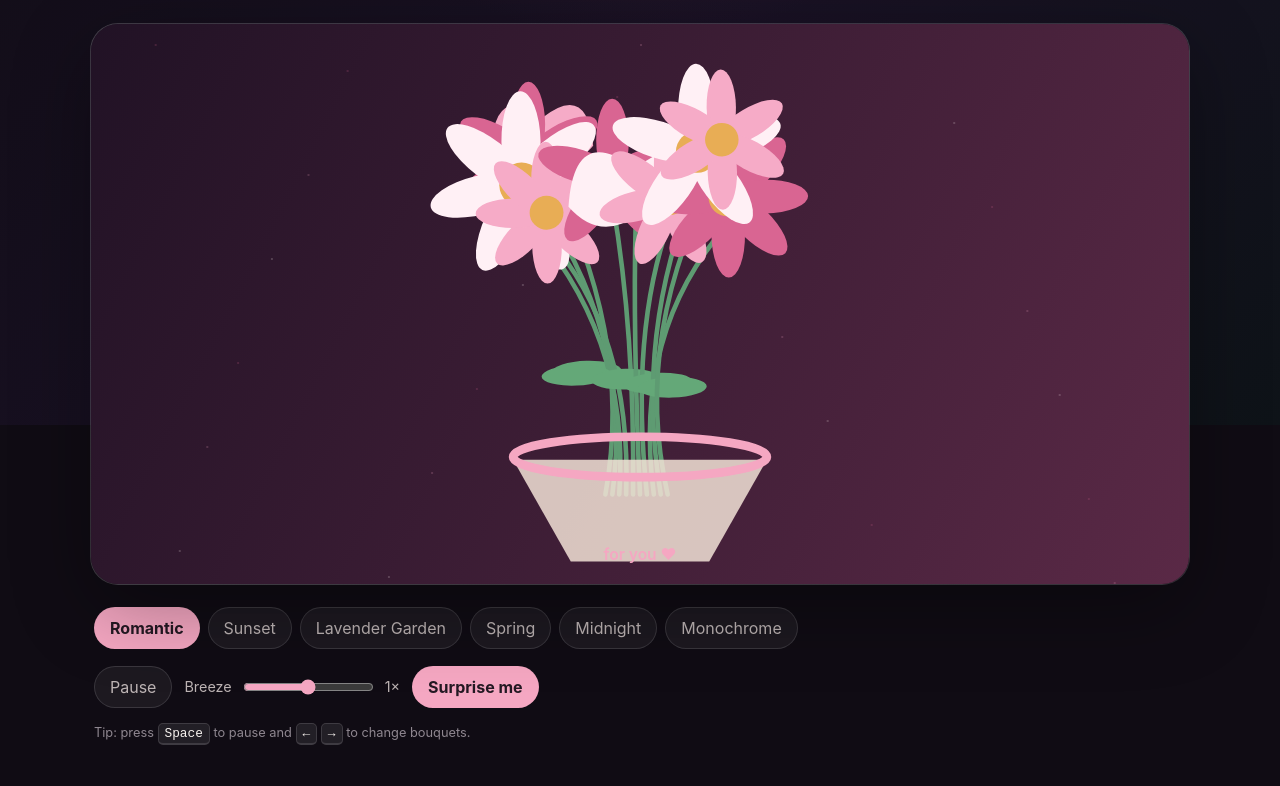
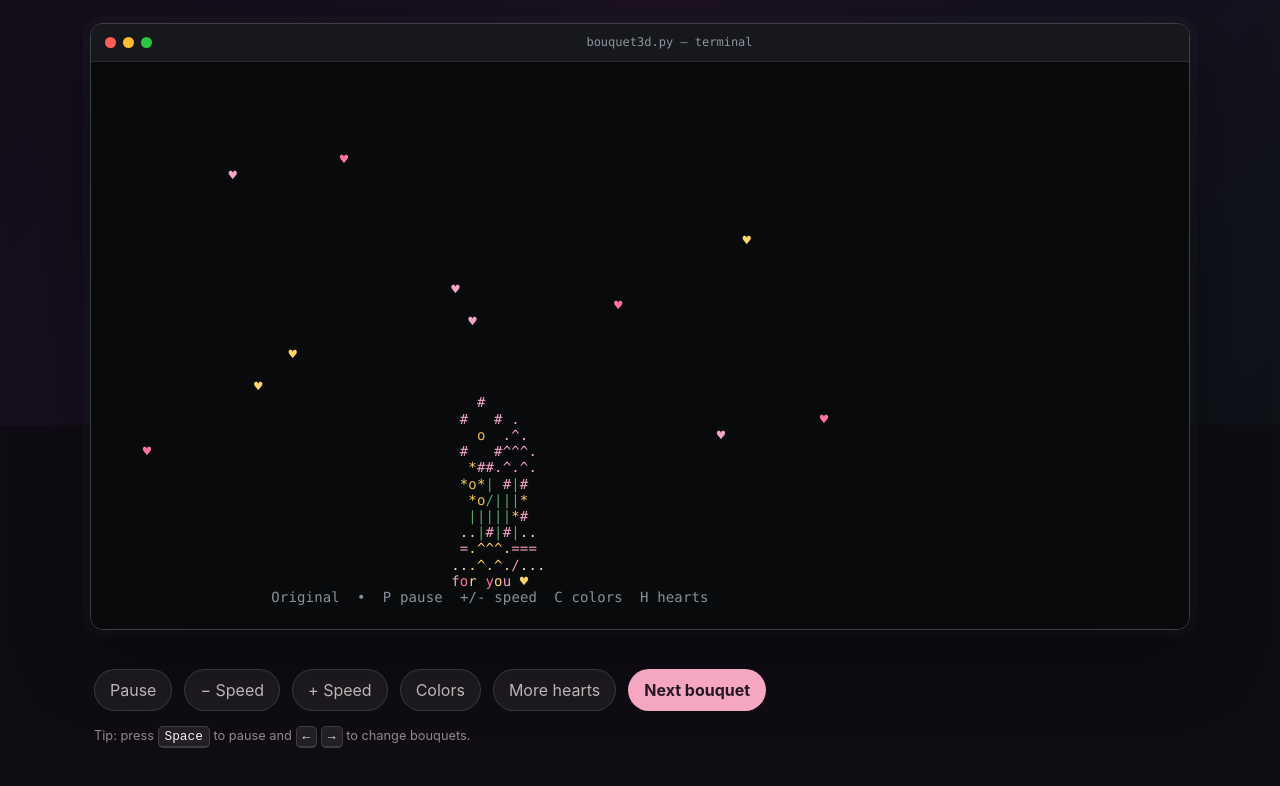
Before and after one commit to spencersmith810/Flower-Bouquet, a plain HTML site: page index.html in a window 1280 px wide. Shown: the part 375-1161 px from the top of the page. Drawn offline with Linux system fonts and the light colour scheme.

Commit message:
Match web bouquet to terminal animation

```diff
--- a/app.js
+++ b/app.js
@@ -1,198 +1,138 @@
-const canvas = document.querySelector('#bouquet');
-const ctx = canvas.getContext('2d');
-const themesEl = document.querySelector('#themes');
-const messageEl = document.querySelector('#message');
-const pauseEl = document.querySelector('#pause');
-const speedEl = document.querySelector('#speed');
-const speedValueEl = document.querySelector('#speed-value');
-const surpriseEl = document.querySelector('#surprise');
+const screen = document.querySelector('#screen');
+const messageInput = document.querySelector('#message');
+const pauseButton = document.querySelector('#pause');
+const slowerButton = document.querySelector('#slower');
+const fasterButton = document.querySelector('#faster');
+const colorsButton = document.querySelector('#colors');
+const heartsButton = document.querySelector('#hearts');
+const nextButton = document.querySelector('#surprise');
 
 const themes = [
-  { name: 'Romantic', bg: ['#211225', '#5a2946'], flowers: ['#f6abc7', '#d96592', '#fff0f5'], centers: '#e8ad55', accent: '#f5a7c2', count: 10 },
-  { name: 'Sunset', bg: ['#24131a', '#8b3e32'], flowers: ['#ff9b50', '#f7c65e', '#e85c54'], centers: '#542a2d', accent: '#ffb36a', count: 9 },
-  { name: 'Lavender Garden', bg: ['#171426', '#453665'], flowers: ['#c5a9ff', '#8f6edc', '#f7eaff'], centers: '#f4cf72', accent: '#c7b0ff', count: 12 },
-  { name: 'Spring', bg: ['#10201d', '#386b5a'], flowers: ['#fff6d6', '#ff9ec2', '#ffd264'], centers: '#d99134', accent: '#9fe2bb', count: 13 },
-  { name: 'Midnight', bg: ['#0d1023', '#242d63'], flowers: ['#8cb6ff', '#bd8bff', '#f2d8ff'], centers: '#78d5d1', accent: '#9caeff', count: 8 },
-  { name: 'Monochrome', bg: ['#17191c', '#4b5359'], flowers: ['#eef3f5', '#aab5bc', '#ffffff'], centers: '#7d8b94', accent: '#d3e1e8', count: 11 },
+  { name: 'Original', flowers: ['#f4a6c5', '#ff759f', '#ffd36d'], center: '#e6b85c', green: '#5da66e', paper: '#e8ded1', ribbon: '#f19aba' },
+  { name: 'Romantic', flowers: ['#f6abc7', '#d96592', '#fff0f5'], center: '#e8ad55', green: '#5e9b72', paper: '#f2e7de', ribbon: '#e985ad' },
+  { name: 'Sunset', flowers: ['#ff9b50', '#f7c65e', '#e85c54'], center: '#632f32', green: '#648a62', paper: '#e9d8c8', ribbon: '#e87550' },
+  { name: 'Lavender Garden', flowers: ['#c5a9ff', '#8f6edc', '#f7eaff'], center: '#f4cf72', green: '#669b78', paper: '#ddd8e9', ribbon: '#ad8eeb' },
+  { name: 'Spring', flowers: ['#fff6d6', '#ff9ec2', '#ffd264'], center: '#d99134', green: '#5ba472', paper: '#e4e6d7', ribbon: '#7dc99a' },
+  { name: 'Midnight', flowers: ['#8cb6ff', '#bd8bff', '#f2d8ff'], center: '#78d5d1', green: '#538b81', paper: '#c4c8dc', ribbon: '#8e9ef7' },
+  { name: 'Monochrome', flowers: ['#eef3f5', '#aab5bc', '#ffffff'], center: '#7d8b94', green: '#71877d', paper: '#d9dde0', ribbon: '#aebcc5' },
 ];
 
+const presets = [[10, 2], [9, 4], [8, 3], [12, 2], [14, 4], [7, 2], [11, 3]];
 let themeIndex = 0;
+let flowerCount = presets[0][0];
+let heartCount = 12;
+let speed = .6;
 let paused = false;
-let speed = 1;
-let start = performance.now();
-let last = start;
 let elapsed = 0;
-const flowers = [];
+let last = performance.now();
+let bloomStart = performance.now();
 
-function setTheme(index) {
-  themeIndex = (index + themes.length) % themes.length;
-  document.documentElement.style.setProperty('--accent', themes[themeIndex].accent);
-  themesEl.querySelectorAll('button').forEach((button, i) => button.classList.toggle('active', i === themeIndex));
+function setTheme(next) {
+  themeIndex = (next + themes.length) % themes.length;
+  flowerCount = presets[themeIndex][0];
+  bloomStart = performance.now();
 }
 
-themes.forEach((theme, index) => {
-  const button = document.createElement('button');
-  button.type = 'button';
-  button.textContent = theme.name;
-  button.addEventListener('click', () => setTheme(index));
-  themesEl.append(button);
-});
-setTheme(0);
+function fit() {
+  return screen.clientWidth < 620 ? 56 : Math.min(88, Math.max(64, Math.floor(screen.clientWidth / 8.4)));
+}
 
-function seededFlowers() {
-  flowers.length = 0;
-  const count = themes[themeIndex].count;
-  for (let i = 0; i < count; i += 1) {
-    const angle = -Math.PI * .92 + (i / Math.max(1, count - 1)) * Math.PI * .84;
-    const radius = .15 + (i % 4) * .045;
-    flowers.push({
-      x: Math.cos(angle) * radius,
-      y: .16 + Math.sin(angle) * radius * .62,
-      size: .09 + (i % 3) * .014,
-      phase: i * 1.71,
-      petals: 5 + (i % 4),
-      kind: i % 5 === 0 ? 'tulip' : 'round',
-    });
+function put(grid, x, y, char, color, z = 0) {
+  if (y < 0 || y >= grid.length || x < 0 || x >= grid[0].length) return;
+  if (z >= grid[y][x].z) grid[y][x] = { char, color, z };
+}
+
+function line(grid, x1, y1, x2, y2, char, color, z = 0) {
+  const steps = Math.max(Math.abs(x2 - x1), Math.abs(y2 - y1));
+  for (let i = 0; i <= steps; i += 1) {
+    const p = steps ? i / steps : 0;
+    put(grid, Math.round(x1 + (x2 - x1) * p), Math.round(y1 + (y2 - y1) * p), char, color, z);
   }
 }
 
-function resize() {
-  const dpr = Math.min(2, window.devicePixelRatio || 1);
-  const rect = canvas.getBoundingClientRect();
-  canvas.width = rect.width * dpr;
-  canvas.height = rect.height * dpr;
-  ctx.setTransform(dpr, 0, 0, dpr, 0, 0);
-}
-window.addEventListener('resize', resize);
-resize();
-
-function flower(x, y, size, petals, color, center, kind, sway) {
-  ctx.save();
-  ctx.translate(x, y);
-  ctx.rotate(sway * .35);
-  if (kind === 'tulip') {
-    ctx.beginPath();
-    ctx.moveTo(-size, size * .2);
-    ctx.quadraticCurveTo(-size * .9, -size * 1.05, 0, -size * .35);
-    ctx.quadraticCurveTo(size * .9, -size * 1.05, size, size * .2);
-    ctx.quadraticCurveTo(size * .55, size * .72, 0, size * .35);
-    ctx.quadraticCurveTo(-size * .55, size * .72, -size, size * .2);
-    ctx.fillStyle = color;
-    ctx.fill();
-  } else {
-    for (let i = 0; i < petals; i += 1) {
-      ctx.save();
-      ctx.rotate((Math.PI * 2 * i) / petals);
-      ctx.beginPath();
-      ctx.ellipse(0, -size * .62, size * .28, size * .72, 0, 0, Math.PI * 2);
-      ctx.fillStyle = color;
-      ctx.fill();
-      ctx.restore();
-    }
-    ctx.beginPath();
-    ctx.arc(0, 0, size * .32, 0, Math.PI * 2);
-    ctx.fillStyle = center;
-    ctx.fill();
+function drawFlower(grid, x, y, size, color, center, tulip, z) {
+  if (tulip) {
+    ['  .  ', ' .^. ', '.^^^.', '.^.^.'].forEach((row, dy) => [...row].forEach((char, dx) => {
+      if (char !== ' ') put(grid, x + dx - 2, y + dy - 1, char, color, z + 2);
+    }));
+    return;
   }
-  ctx.restore();
+  const petals = size > 3 ? [[0, -2], [-2, -1], [2, -1], [-2, 1], [2, 1], [0, 2]] : [[0, -1], [-1, 0], [1, 0], [0, 1]];
+  petals.forEach(([dx, dy]) => put(grid, x + dx, y + dy, size > 3 ? '#' : '*', color, z + 2));
+  put(grid, x, y, 'o', center, z + 3);
 }
 
-function draw(now) {
+function render(now) {
+  const cols = fit();
+  const rows = window.innerWidth < 620 ? 27 : 32;
   const theme = themes[themeIndex];
-  const width = canvas.clientWidth;
-  const height = canvas.clientHeight;
-  const dt = Math.min(.05, (now - last) / 1000);
+  const grid = Array.from({ length: rows }, () => Array.from({ length: cols }, () => ({ char: ' ', color: '', z: -Infinity })));
+  if (!paused) elapsed += Math.min(.05, (now - last) / 1000) * speed;
   last = now;
-  if (!paused) elapsed += dt * speed;
   const t = elapsed;
-  const scale = Math.min(width, height) * 1.03;
+  const bloom = Math.min(1, (now - bloomStart) / 1400);
+  const angle = t;
+  const cx = Math.floor(cols / 2);
+  const base = rows - 7;
+  const spread = Math.min(cols * .34, 27);
 
-  const gradient = ctx.createLinearGradient(0, 0, width, height);
-  gradient.addColorStop(0, theme.bg[0]);
-  gradient.addColorStop(1, theme.bg[1]);
-  ctx.fillStyle = gradient;
-  ctx.fillRect(0, 0, width, height);
+  for (let i = 0; i < flowerCount; i += 1) {
+    const ratio = flowerCount === 1 ? .5 : i / (flowerCount - 1);
+    const arc = (ratio - .5) * Math.PI * .92;
+    const radius = spread * (.55 + (i % 3) * .13);
+    const x3 = Math.sin(arc) * radius;
+    const z3 = Math.cos(arc) * radius;
+    const y3 = 7 - Math.sin(ratio * Math.PI) * 8 - (i % 3) * 1.2;
+    const xr = x3 * Math.cos(angle) - z3 * Math.sin(angle);
+    const depth = z3 * Math.cos(angle) + x3 * Math.sin(angle);
+    const sway = Math.sin(t * 1.3 + i * 1.7) * (1 + i / flowerCount);
+    const fx = Math.round(cx + (xr + sway) * bloom / 8);
+    const fy = Math.round(base - y3 * bloom * .62);
+    line(grid, cx + Math.round(Math.sin(t * .8) * 2), base + 1, fx, fy + 2, '|', theme.green, depth);
+    if (i % 2 === 0) put(grid, Math.round((cx + fx) / 2), Math.round((base + fy) / 2), '/', theme.green, depth + .1);
+    drawFlower(grid, fx, fy, i % 3 === 0 ? 4 : 3, theme.flowers[i % theme.flowers.length], theme.center, i % 5 === 0, depth + 2);
+  }
 
-  ctx.save();
-  ctx.globalAlpha = .18;
-  for (let i = 0; i < 26; i += 1) {
-    const x = (Math.sin(i * 72.3) * .5 + .5) * width;
-    const y = ((i * 47 + t * (7 + i % 4)) % (height + 30)) - 15;
-    ctx.fillStyle = theme.flowers[i % theme.flowers.length];
-    ctx.fillRect(x, y, 2, 2);
+  for (let y = base + 1; y < rows - 2; y += 1) {
+    const half = Math.round((y - base) * .42) + 3;
+    line(grid, cx - half, y, cx + half, y, y === base + 1 ? '_' : '.', theme.paper, -20);
   }
-  ctx.restore();
+  line(grid, cx - 4, base + 3, cx + 4, base + 3, '=', theme.ribbon, -19);
+  line(grid, cx - 2, base + 4, cx - 7, base + 8, '\\', theme.ribbon, -19);
+  line(grid, cx + 2, base + 4, cx + 7, base + 8, '/', theme.ribbon, -19);
 
-  const cx = width / 2;
-  const baseY = height * .84;
-  const wind = Math.sin(t * .85) * .035 + Math.sin(t * 1.9) * .012;
-  ctx.lineCap = 'round';
-  ctx.strokeStyle = '#5e9b72';
-  ctx.lineWidth = Math.max(2, scale * .008);
-  flowers.forEach((item, i) => {
-    const sway = wind * (1 + i * .035) + Math.sin(t * 1.4 + item.phase) * .012;
-    const fx = cx + item.x * scale + sway * scale;
-    const fy = height * .34 - item.y * scale + Math.sin(t * 1.3 + item.phase) * 2;
-    ctx.beginPath();
-    ctx.moveTo(cx + (i - flowers.length / 2) * scale * .012, baseY);
-    ctx.quadraticCurveTo(cx + sway * scale * .35, height * .55, fx, fy + item.size * scale * .45);
-    ctx.stroke();
-    if (i % 2 === 0) {
-      ctx.fillStyle = '#64a878';
-      ctx.beginPath();
-      ctx.ellipse(cx + sway * scale * .5 + item.x * scale * .55, height * .62 + i * 2, scale * .06, scale * .018, sway, 0, Math.PI * 2);
-      ctx.fill();
-    }
-  });
+  for (let i = 0; i < heartCount; i += 1) {
+    const phase = i * 2.31;
+    const hx = Math.floor(((i * 19 + Math.sin(t * .8 + phase) * 4) % (cols - 2)) + 1);
+    const hy = Math.floor(rows - 3 - ((t * (2 + (i % 3) * .4) + i * 3) % (rows - 7)));
+    put(grid, hx, hy, '♥', theme.flowers[(i + 1) % theme.flowers.length], -50);
+  }
 
-  // Paper wrap and ribbon.
-  ctx.fillStyle = 'rgba(242, 226, 214, .85)';
-  ctx.beginPath();
-  ctx.moveTo(cx - scale * .22, baseY - scale * .06);
-  ctx.lineTo(cx + scale * .22, baseY - scale * .06);
-  ctx.lineTo(cx + scale * .12, height * .96);
-  ctx.lineTo(cx - scale * .12, height * .96);
-  ctx.closePath();
-  ctx.fill();
-  ctx.strokeStyle = theme.accent;
-  ctx.lineWidth = scale * .015;
-  ctx.beginPath();
-  ctx.ellipse(cx, baseY - scale * .065, scale * .22, scale * .035, 0, 0, Math.PI * 2);
-  ctx.stroke();
+  const message = messageInput.value || 'for you ♥';
+  const messageStart = Math.max(0, Math.floor((cols - message.length) / 2));
+  [...message].forEach((char, i) => put(grid, messageStart + i, rows - 2, char, theme.flowers[(i + Math.floor(t * 5)) % theme.flowers.length], 100));
+  const hint = `${theme.name}  •  P pause  +/- speed  C colors  H hearts`;
+  [...hint].forEach((char, i) => put(grid, Math.min(cols - 1, Math.max(0, Math.floor((cols - hint.length) / 2) + i)), rows - 1, char, '#89909a', 100));
 
-  flowers.forEach((item, i) => {
-    const sway = wind * (1 + i * .035) + Math.sin(t * 1.4 + item.phase) * .012;
-    const fx = cx + item.x * scale + sway * scale;
-    const fy = height * .34 - item.y * scale + Math.sin(t * 1.3 + item.phase) * 2;
-    const breathe = 1 + Math.sin(t * 2 + item.phase) * .035;
-    flower(fx, fy, item.size * scale * breathe, item.petals, theme.flowers[i % theme.flowers.length], theme.centers, item.kind, sway);
-  });
-
-  ctx.fillStyle = theme.accent;
-  ctx.font = `600 ${Math.max(14, scale * .027)}px Inter, sans-serif`;
-  ctx.textAlign = 'center';
-  ctx.fillText(messageEl.value || 'for you ♥', cx, height - 24);
-  requestAnimationFrame(draw);
+  screen.innerHTML = grid.map(row => row.map(cell => cell.char === ' ' ? ' ' : `<span style="color:${cell.color}">${cell.char}</span>`).join('')).join('\n');
+  requestAnimationFrame(render);
 }
 
-pauseEl.addEventListener('click', () => {
-  paused = !paused;
-  pauseEl.textContent = paused ? 'Resume' : 'Pause';
-});
-speedEl.addEventListener('input', () => {
-  speed = Number(speedEl.value);
-  speedValueEl.textContent = `${speed}×`;
-});
-surpriseEl.addEventListener('click', () => setTheme(Math.floor(Math.random() * themes.length)));
+pauseButton.addEventListener('click', () => { paused = !paused; pauseButton.textContent = paused ? 'Resume' : 'Pause'; });
+slowerButton.addEventListener('click', () => { speed = Math.max(.1, speed - .1); });
+fasterButton.addEventListener('click', () => { speed = Math.min(2, speed + .1); });
+colorsButton.addEventListener('click', () => setTheme(themeIndex + 1));
+heartsButton.addEventListener('click', () => { heartCount = heartCount >= 30 ? 6 : heartCount + 3; });
+nextButton.addEventListener('click', () => setTheme(themeIndex + 1));
 document.addEventListener('keydown', (event) => {
   if (event.target.matches('input')) return;
-  if (event.code === 'Space') { event.preventDefault(); pauseEl.click(); }
-  if (event.key === 'ArrowRight') setTheme(themeIndex + 1);
+  if (event.key.toLowerCase() === 'p' || event.code === 'Space') { event.preventDefault(); pauseButton.click(); }
+  if (event.key === '+' || event.key === '=') fasterButton.click();
+  if (event.key === '-') slowerButton.click();
+  if (event.key.toLowerCase() === 'c') colorsButton.click();
+  if (event.key.toLowerCase() === 'h') heartsButton.click();
+  if (event.key === 'ArrowRight') nextButton.click();
   if (event.key === 'ArrowLeft') setTheme(themeIndex - 1);
 });
 
-// Rebuild the arrangement whenever the visitor changes the bouquet theme.
-const originalSetTheme = setTheme;
-setTheme = (index) => { originalSetTheme(index); seededFlowers(); };
-setTheme(0);
-requestAnimationFrame(draw);
+requestAnimationFrame(render);
--- a/index.html
+++ b/index.html
@@ -19,17 +19,20 @@
       </div>
     </section>
 
-    <section class="bouquet-card" aria-label="Animated flower bouquet">
-      <canvas id="bouquet" aria-label="An animated flower bouquet"></canvas>
-      <div class="card-glow"></div>
+    <section class="terminal-window" aria-label="Animated flower bouquet terminal">
+      <div class="terminal-bar"><span class="dot red"></span><span class="dot yellow"></span><span class="dot green"></span><span class="terminal-title">bouquet3d.py — terminal</span></div>
+      <pre id="screen" aria-live="off"></pre>
     </section>
 
     <section class="controls" aria-label="Bouquet controls">
       <div class="theme-list" id="themes"></div>
       <div class="control-row">
         <button id="pause" type="button">Pause</button>
-        <label class="range-label" for="speed">Breeze <input id="speed" type="range" min="0" max="2" step="0.1" value="1"><span id="speed-value">1×</span></label>
-        <button id="surprise" type="button" class="accent">Surprise me</button>
+        <button id="slower" type="button">− Speed</button>
+        <button id="faster" type="button">+ Speed</button>
+        <button id="colors" type="button">Colors</button>
+        <button id="hearts" type="button">More hearts</button>
+        <button id="surprise" type="button" class="accent">Next bouquet</button>
       </div>
       <p class="keyboard-hint">Tip: press <kbd>Space</kbd> to pause and <kbd>←</kbd> <kbd>→</kbd> to change bouquets.</p>
     </section>
--- a/styles.css
+++ b/styles.css
@@ -36,17 +36,18 @@ h1 em { color: var(--accent); font-weight: 400; }
 input { border: 1px solid var(--line); border-radius: 999px; outline: none; color: var(--ink); background: rgba(255, 255, 255, .07); font: inherit; }
 .message-row input { width: 100%; padding: 12px 16px; }
 input:focus { border-color: var(--accent); box-shadow: 0 0 0 3px color-mix(in srgb, var(--accent) 22%, transparent); }
-.bouquet-card { position: relative; overflow: hidden; min-height: 560px; border: 1px solid var(--line); border-radius: 28px; background: linear-gradient(145deg, rgba(255,255,255,.08), rgba(255,255,255,.015)); box-shadow: 0 24px 80px rgba(0,0,0,.32); }
-canvas { position: relative; z-index: 1; display: block; width: 100%; height: 560px; }
-.card-glow { position: absolute; top: 50%; left: 50%; width: 54%; height: 55%; transform: translate(-50%, -50%); border-radius: 50%; background: var(--accent); filter: blur(100px); opacity: .13; }
+.terminal-window { overflow: hidden; border: 1px solid #3f3f46; border-radius: 13px; background: #090a0c; box-shadow: 0 24px 80px rgba(0,0,0,.48), 0 0 0 7px rgba(255,255,255,.025); }
+.terminal-bar { display: flex; align-items: center; gap: 7px; height: 38px; padding: 0 14px; border-bottom: 1px solid #292a30; color: #8f929c; background: #17181c; font: 12px ui-monospace, SFMono-Regular, Menlo, Consolas, monospace; }
+.dot { width: 11px; height: 11px; border-radius: 50%; }
+.dot.red { background: #ff5f57; }.dot.yellow { background: #febc2e; }.dot.green { background: #28c840; }
+.terminal-title { flex: 1; margin-left: 5px; text-align: center; }
+#screen { min-height: 560px; margin: 0; padding: 24px 26px; overflow: hidden; color: #d7dbe2; background: #090a0c; font: 14px/1.16 ui-monospace, SFMono-Regular, Menlo, Monaco, Consolas, monospace; letter-spacing: .01em; white-space: pre; text-shadow: 0 0 8px rgba(255,255,255,.08); }
 .controls { display: grid; gap: 17px; padding: 22px 4px 0; }
 .theme-list { display: flex; flex-wrap: wrap; gap: 8px; }
 button { border: 1px solid var(--line); border-radius: 999px; padding: 10px 15px; color: var(--muted); background: rgba(255,255,255,.055); cursor: pointer; font: inherit; transition: .2s ease; }
 button:hover, button:focus-visible { border-color: var(--accent); color: var(--ink); transform: translateY(-2px); }
 button.active, button.accent { border-color: transparent; color: #241923; background: var(--accent); font-weight: 700; }
 .control-row { display: flex; flex-wrap: wrap; align-items: center; gap: 12px; }
-.range-label { display: flex; align-items: center; gap: 9px; color: var(--muted); font-size: .9rem; }
-input[type="range"] { accent-color: var(--accent); }
 .keyboard-hint { margin: 0; color: #8f8790; font-size: .8rem; }
 kbd { border: 1px solid var(--line); border-bottom-width: 2px; border-radius: 5px; padding: 2px 6px; color: var(--ink); background: rgba(255,255,255,.08); }
 
@@ -55,5 +56,6 @@ kbd { border: 1px solid var(--line); border-bottom-width: 2px; border-radius: 5p
   .intro { display: block; }
   .lede { margin-top: 22px; }
   .message-row { margin-top: 20px; }
-  .bouquet-card, canvas { min-height: 470px; height: 470px; }
+  #screen { min-height: 470px; padding: 18px 10px; font-size: 9px; }
+  .terminal-title { display: none; }
 }
```
